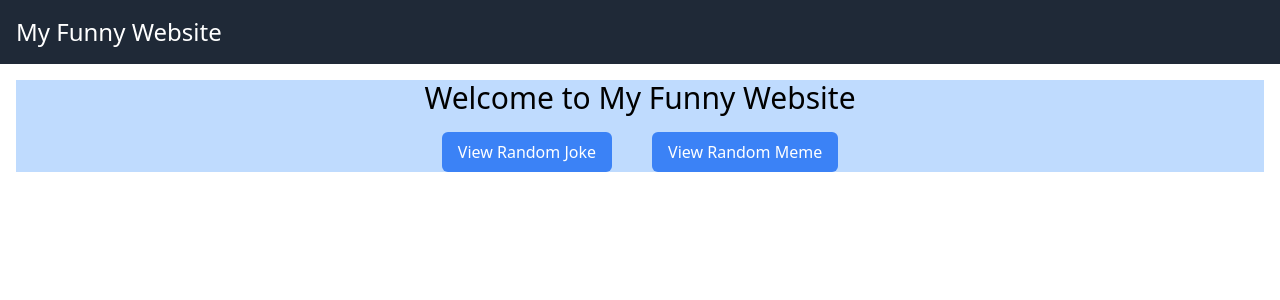
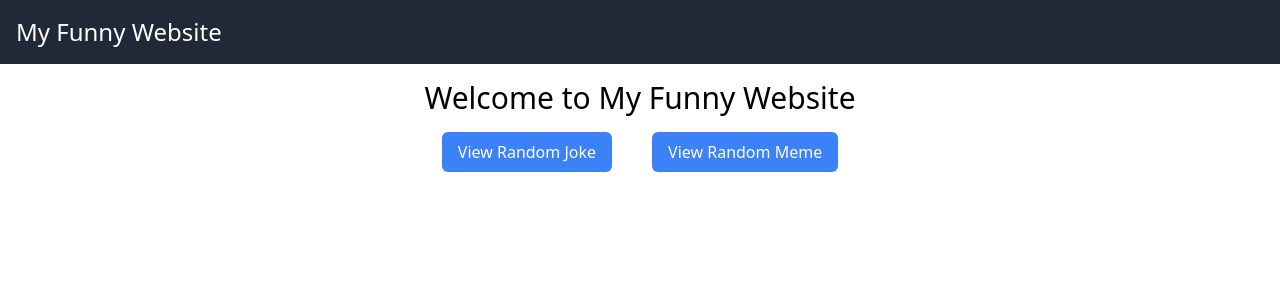
Before and after one commit to chihpao/funnywebsitegoodapi, a React (Vite) app: page / in a window 1280 px wide. Shown: the top 300 px of the page. Built offline with nearby package versions, Linux system fonts and the light colour scheme.

Commit message:
添加vercel.jason

```diff
--- a/src/index.css
+++ b/src/index.css
@@ -8,7 +8,7 @@
 }
 
 .responsive-bg {
-    @apply bg-gray-200 sm:bg-red-200 md:bg-yellow-200 lg:bg-green-200 xl:bg-blue-200 2xl:bg-purple-200;
+    background-color: white; /* 固定背景顏色 */
 }
 
 .button-container {
```
Also changed, not shown: 2 other files (tests, documents, lock files or other folders).
